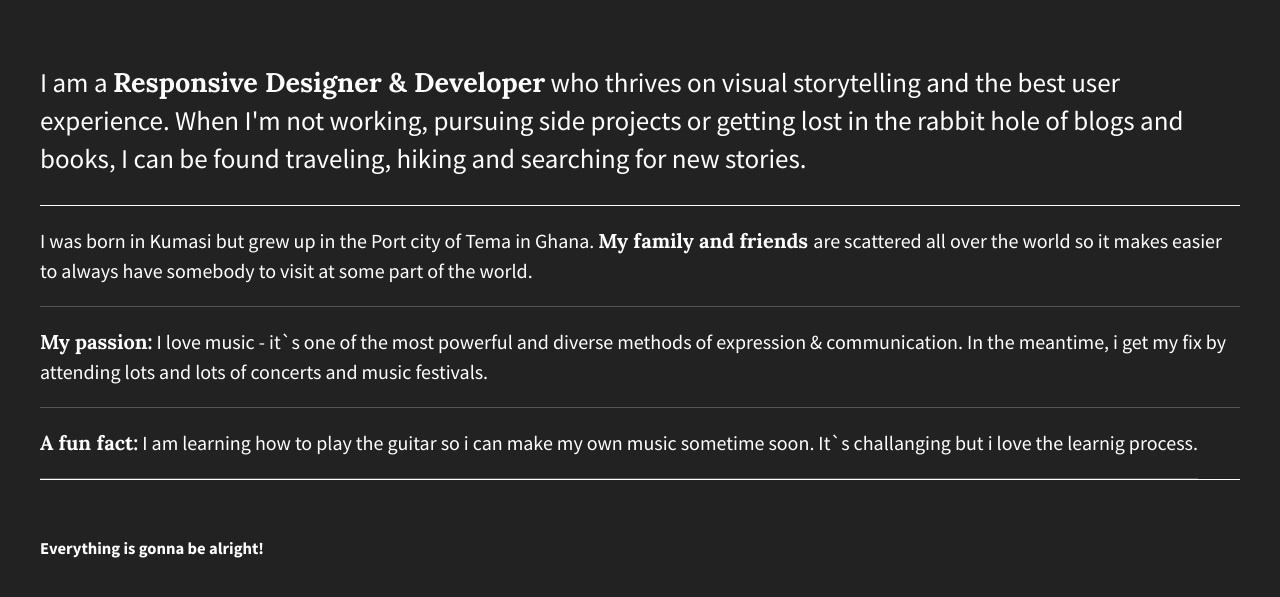
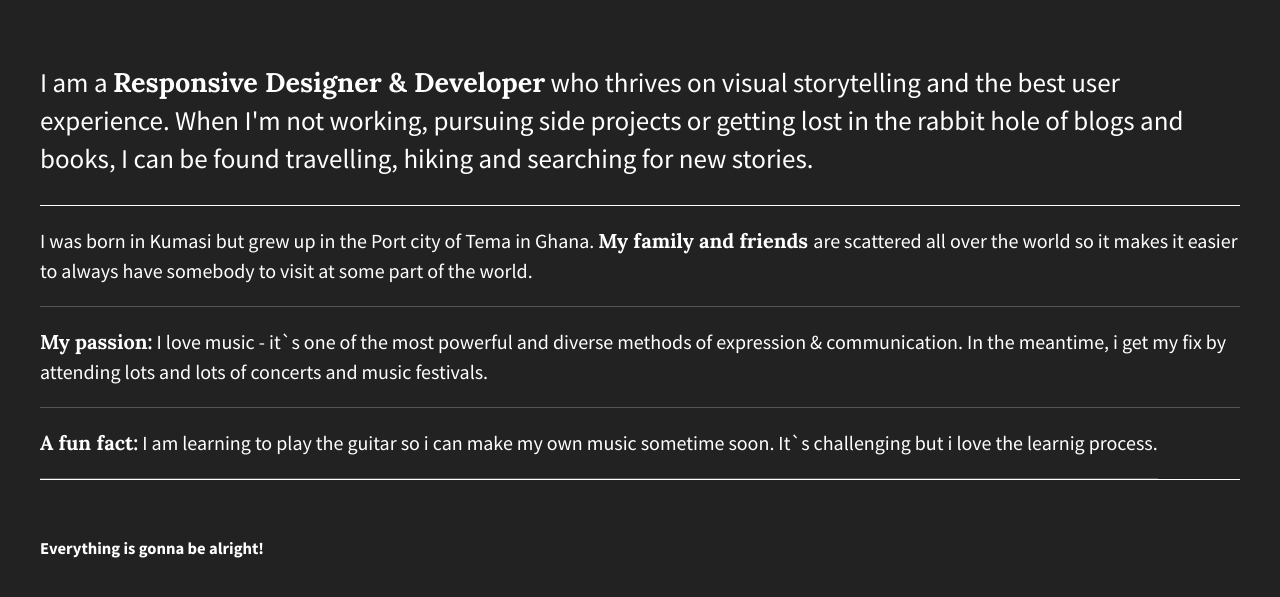
Before and after one commit to Nattyking79/finished-websitelayout-project, a plain HTML site: page index.html in a window 1280 px wide. Shown: the part 127-724 px from the top of the page. Drawn offline with nearby package versions, Linux system fonts and the light colour scheme.

Commit message:
Spelling mistakes corrected

```diff
--- a/index.html
+++ b/index.html
@@ -29,13 +29,13 @@
                 <p>I am a <span>Responsive Designer & Developer</span> who thrives on
                  visual storytelling and the best user experience. When I'm not working,
                  pursuing side projects or getting lost in the rabbit hole of blogs and books,
-                 I can be found traveling, hiking and searching for new stories.
+                 I can be found travelling, hiking and searching for new stories.
                 </p>
             </main>
             <div id="div-1" class="flex-items">
                 <p>I was born in Kumasi but grew up in the Port city of Tema in Ghana.
                     <span>My family and friends </span>are scattered all over
-                    the world so it makes easier to always have somebody to
+                    the world so it makes it easier to always have somebody to
                     visit at some part of the world.</p>
             </div>
             <div id="div-2" class="flex-items">
@@ -45,9 +45,9 @@
                     concerts and music festivals.</p>
             </div>
             <div id="div-3" class="flex-items">
-                <p><span>A fun fact:</span> I am learning how to play the guitar so i can make
-                    my own music sometime soon. It`s challanging but i love the learnig
-                    process. </p>
+                <p><span>A fun fact:</span> I am learning to play the guitar so i can make
+                    my own music sometime soon. It`s challenging but i love the learnig
+                    process.</p>
             </div>
             <footer>
                 <h5>Everything is gonna be alright!</h5>
```
